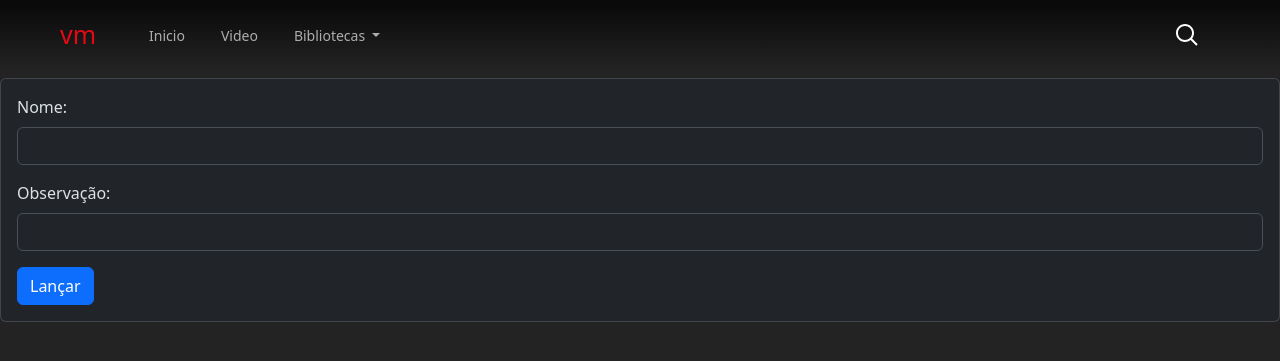
After one commit to ghpm99/smart-home, a Django app: page /new-apontamento-hora/ in a window 1280 px wide. The commit adds this page. Shown: the top 361 px of the page. Run offline with Django 4.2, Linux system fonts and the light colour scheme; some libraries are stand-ins or nearby versions.

Commit message:
feat: implementa apontamento de atividades

```diff
--- a/djhome/settings.py
+++ b/djhome/settings.py
@@ -98,7 +98,7 @@ AUTH_PASSWORD_VALIDATORS = [
 
 LANGUAGE_CODE = 'pt-br'
 
-TIME_ZONE = 'UTC'
+TIME_ZONE = 'America/Sao_Paulo'
 
 USE_I18N = True
 
--- /dev/null
+++ b/home/forms.py
@@ -0,0 +1,11 @@
+from django import forms
+from video.models import Video
+
+
+class ApontamentoForm(forms.Form):
+    name = forms.CharField(max_length=256, label='Nome', widget=forms.TextInput(
+        attrs={'class': "form-control"}
+    ))
+    observation = forms.CharField(max_length=256, label='Observação', widget=forms.TextInput(
+        attrs={'class': "form-control"}
+    ))
--- a/home/models.py
+++ b/home/models.py
@@ -18,3 +18,9 @@ class Disk(models.Model):
     mountpoint = models.CharField(max_length=256)
     fstype = models.CharField(max_length=16)
     opts = models.CharField(max_length=512)
+
+
+class Apontamento(models.Model):
+    name = models.CharField(max_length=256)
+    observation = models.CharField(max_length=256)
+    created_at = models.DateTimeField()
--- a/home/static/css/base.css
+++ b/home/static/css/base.css
@@ -1,8 +1,93 @@
 body {
-
+    background-color: #232323;
 }
 
-.chart{
+.chart {
     width: 150px;
     height: 150px;
 }
+
+.pinning-header {
+    position: sticky;
+    top: 0px;
+    height: auto;
+    min-height: 70px;
+    z-index: 1;
+    padding: 0;
+}
+
+.pinning-header-container {
+    left: 0;
+    position: relative;
+    right: 0;
+    top: 0;
+    padding: 0;
+    z-index: 1;
+    background: transparent;
+}
+
+.main-header {
+    align-items: center;
+    display: flex;
+    font-size: 1.2rem;
+    position: relative;
+    transition: background-color 0.4s;
+
+    background-color: transparent;
+    height: 70px;
+    z-index: 2;
+    background-image: linear-gradient(180deg, rgba(0, 0, 0, 0.7) 10%, transparent);
+    padding: 0 60px;
+    font-size: 14px;
+}
+
+.logo {
+    color: #e50914;
+    cursor: pointer;
+    display: inline-block;
+    text-decoration: none;
+    vertical-align: middle;
+    font-size: 25px;
+    margin-right: 25px;
+}
+
+.tabbed-primary-navigation {
+    align-items: center;
+    display: flex;
+    margin: 0;
+    padding: 0;
+}
+
+.secondary-navigation{
+    align-items: center;
+    display: flex
+;
+    flex-grow: 1;
+    height: 100%;
+    justify-content: flex-end;
+    position: absolute;
+    right: 60px;
+    top: 0;
+}
+
+.navigation-tab{
+    list-style-type: none;
+    margin-left: 20px;
+    display: block;
+}
+
+.nav-element{
+    margin-right: 15px;
+}
+
+.searchBox{
+    display: inline-block;
+    vertical-align: middle;
+}
+
+.searchTab{
+    background: transparent;
+    border: none;
+    cursor: pointer;
+    display: inline-block;
+}
--- /dev/null
+++ b/home/templates/apontamento/new_apontamento.html
@@ -0,0 +1,27 @@
+{% extends "base.html" %}
+{% block content %}
+    <div class="controllers">
+        <div class="card my-2">
+            <div class="card-body">
+                <form action="{% url 'new-apontamento-hora' %}"
+                      method="post"
+                      enctype="multipart/form-data">
+                    {% csrf_token %}
+                    <div class="mb-3">
+                        {{ form.name.errors }}
+                        <label class="form-label" for="{{ form.name.id_for_label }}">Nome:</label>
+                        {{ form.name }}
+                    </div>
+                    <div class="mb-3">
+                        {{ form.observation.errors }}
+                        <label class="form-label" for="{{ form.observation.id_for_label }}">Observação:</label>
+                        {{ form.observation }}
+                    </div>
+                    <div class="d-flex justify-content-between">
+                        <input class="btn btn-primary" type="submit" value="Lançar" />
+                    </div>
+                </form>
+            </div>
+        </div>
+    </div>
+{% endblock content %}
--- a/home/templates/base.html
+++ b/home/templates/base.html
@@ -27,9 +27,8 @@
         {% endblock head_bottom %}
     </head>
     <body>
-        <nav class="navbar navbar-expand-lg bg-body-tertiary">
-            <div class="container-fluid">
-                <a class="navbar-brand" href="{% url 'home' %}">{{ computer_name }}</a>
+        <nav class="navbar navbar-expand-lg pinning-header">
+            <div class="container-fluid pinning-header-container">
                 <button class="navbar-toggler"
                         type="button"
                         data-toggle="collapse"
@@ -39,15 +38,16 @@
                         aria-label="Toggle navigation">
                     <span class="navbar-toggler-icon"></span>
                 </button>
-                <div class="collapse navbar-collapse" id="navbarSupportedContent">
-                    <ul class="navbar-nav mr-auto">
-                        <li class="nav-item active">
+                <div class="collapse navbar-collapse main-header" id="navbarSupportedContent">
+                    <a class="navbar-brand logo" href="{% url 'home' %}">{{ computer_name }}</a>
+                    <ul class="navbar-nav tabbed-primary-navigation">
+                        <li class="nav-item navigation-tab active">
                             <a class="nav-link" href="{% url 'home' %}">Inicio</a>
                         </li>
-                        <li class="nav-item">
+                        <li class="nav-item navigation-tab">
                             <a class="nav-link" href="{% url 'video' %}">Video</a>
                         </li>
-                        <li class="nav-item dropdown">
+                        <li class="nav-item navigation-tab dropdown">
                             <a
                                 class="nav-link dropdown-toggle"
                                 role="button"
@@ -71,6 +71,15 @@
                             </div>
                         </li>
                     </ul>
+                    <div class="secondary-navigation">
+                        <div class="nav-element">
+                            <div class="searchBox">
+                                <button class="searchTab">
+                                    <svg xmlns="http://www.w3.org/2000/svg" fill="none" role="img" viewBox="0 0 24 24" width="24" height="24" data-icon="MagnifyingGlassStandard" aria-hidden="true" class="search-icon"><path fill-rule="evenodd" clip-rule="evenodd" d="M17 10C17 13.866 13.866 17 10 17C6.13401 17 3 13.866 3 10C3 6.13401 6.13401 3 10 3C13.866 3 17 6.13401 17 10ZM15.6177 17.0319C14.078 18.2635 12.125 19 10 19C5.02944 19 1 14.9706 1 10C1 5.02944 5.02944 1 10 1C14.9706 1 19 5.02944 19 10C19 12.125 18.2635 14.078 17.0319 15.6177L22.7071 21.2929L21.2929 22.7071L15.6177 17.0319Z" fill="currentColor"></path></svg>
+                                </button>
+                            </div>
+                        </div>
+                    </div>
                 </div>
             </div>
         </nav>
@@ -80,10 +89,8 @@
                 dropdownMenuElement.toggleClass('show')
             }
         </script>
-        <div id="content-body">
-            {% block content %}
-            {% endblock content %}
-        </div>
+        {% block content %}
+        {% endblock content %}
     </body>
     {% block body_bottom %}
     {% endblock body_bottom %}
--- a/home/urls.py
+++ b/home/urls.py
@@ -10,5 +10,7 @@ urlpatterns = [
         path('documents', view=views.documents, name='media-documents'),
         path('images', view=views.images, name='media-images'),
         path('video', view=views.video, name='media-video')
-    ]))
+    ])),
+    path('apontamento-hora/', view=views.apontamento, name='apontamento-hora'),
+    path('new-apontamento-hora/', view=views.new_apontamento, name='new-apontamento-hora'),
 ]
--- a/home/views.py
+++ b/home/views.py
@@ -1,33 +1,32 @@
+from datetime import datetime
 import platform
+from django.http import HttpResponseRedirect
 import psutil
 
 from django.shortcuts import render
 from django.core.paginator import Paginator
+import pytz
 
-from home.models import Disk, File
+from home.forms import ApontamentoForm
+from home.models import Apontamento, Disk, File
 
 
 # Create your views here.
 def home(request):
 
-    disk_list = Disk.objects.all()
+    video_list = File.objects.filter(format__in=['mp4', 'avi']).order_by('path')[0:5]
 
     ctx = {
         'computer_name': platform.node(),
-        'cpu_times': psutil.cpu_times(),
-        'cpu_percent': psutil.cpu_percent(),
-        'cpu_status': psutil.cpu_stats(),
-        'virtual_memory': psutil.virtual_memory(),
-        'disk_partitions': [{
-            'device': disk.name,
-            'mountpoint': disk.mountpoint,
-            'fstype': disk.fstype,
-            'opts': disk.opts,
-            'usage': psutil.disk_usage(disk.name)
-        } for disk in disk_list]
+        'total_video_files': video_list.count(),
+        'video_list': [{
+            'name': video.name,
+            'path': f"{video.path}/{video.name}",
+            'size': video.size,
+            'updated_at': video.updated_at,
+            'created_at': video.created_at
+        } for video in video_list]
     }
-    cpu_free = 100 - ctx['cpu_percent']
-    ctx['cpu_free'] = cpu_free
     return render(request, 'home/home.html', ctx)
 
 
@@ -101,3 +100,64 @@ def video(request):
     }
 
     return render(request, 'media/video.html', ctx)
+
+
+def apontamento(request):
+    req = request.GET
+
+    apontamento_list = Apontamento.objects.all().order_by("-id")
+
+    paginator = Paginator(apontamento_list, req.get("per_page", 25))
+
+    page_number = request.GET.get("page", 1)
+
+    page_obj = paginator.get_page(page_number)
+    page_obj.adjusted_elided_pages = paginator.get_elided_page_range(page_obj.number)
+
+    apontamento_data = [
+        {
+            "id": apontamento.id,
+            "name": apontamento.name,
+            "observation": apontamento.observation,
+            "created_at": apontamento.created_at
+        }
+        for apontamento in page_obj.object_list
+    ]
+
+    page_obj.object_list = apontamento_data
+
+    ctx = {
+        "computer_name": platform.node(),
+        "apontamentos": page_obj,
+    }
+
+    return render(request, 'apontamento/apontamento.html', ctx)
+
+def new_apontamento(request):
+    if request.method == "POST":
+        form = ApontamentoForm(request.POST, request.FILES)
+        if form.is_valid():
+            req = request.POST
+
+            name = req.get("name")
+            observation = req.get("observation")
+            created_at = datetime.now(pytz.utc)
+
+            apontamento = Apontamento(
+                name=name,
+                observation=observation,
+                created_at=created_at
+            )
+
+            apontamento.save()
+            return HttpResponseRedirect("/apontamento-hora/")
+    else:
+        form = ApontamentoForm()
+
+
+    ctx = {
+        "computer_name": platform.node(),
+        "form": form,
+    }
+
+    return render(request, 'apontamento/new_apontamento.html', ctx)
--- a/requirements.txt
+++ b/requirements.txt
@@ -23,10 +23,10 @@ imageio-ffmpeg==0.4.8
 jsbeautifier==1.14.9
 json5==0.9.14
 moviepy==1.0.3
-numpy==1.26.0
+numpy==2.2.0
 oauth2client==4.1.3
 pathspec==0.11.2
-Pillow==9.5.0
+Pillow==11.1.0
 proglog==0.1.10
 protobuf==4.23.4
 psutil==5.9.6
```
Also changed, not shown: home/static/css/home.css (added, +47 -0 lines), home/templates/apontamento/apontamento.html (added, +66 -0 lines), home/templates/home/home.html (+18 -94 lines), home/migrations/0004_apontamento.py (added), home/static/images/background.jpg (added).
